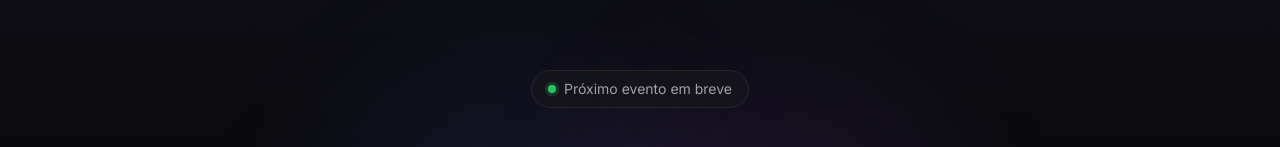
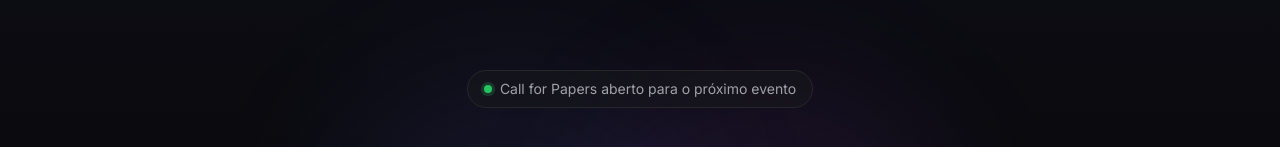
Before and after one commit to valetechtalks/vale-tech-talks, a Next.js app: page / in a window 1280 px wide. Shown: the part 136-283 px from the top of the page. Built offline with nearby package versions, Linux system fonts and the light colour scheme.

Commit message:
Call for Papers CTA

```diff
--- a/src/app/page.tsx
+++ b/src/app/page.tsx
@@ -166,13 +166,18 @@ export default function Home() {
         <div className="absolute bottom-1/4 right-1/4 w-96 h-96 bg-purple-500/10 rounded-full blur-3xl" />
 
         <div className="relative mx-auto max-w-7xl px-4 sm:px-6 lg:px-8 py-32 text-center">
-          <div className="inline-flex items-center gap-2 rounded-full border border-border bg-card/50 px-4 py-2 mb-8">
+          <a
+            href="https://forms.gle/E5jitMFcPAAm8Xhv6"
+            target="_blank"
+            rel="noopener noreferrer"
+            className="inline-flex items-center gap-2 rounded-full border border-border bg-card/50 px-4 py-2 mb-8 transition-all hover:border-green-300 hover:scale-105"
+          >
             <span className="relative flex h-2 w-2">
               <span className="absolute inline-flex h-full w-full animate-ping rounded-full bg-green-400 opacity-75"></span>
               <span className="relative inline-flex h-2 w-2 rounded-full bg-green-500"></span>
             </span>
-            <span className="text-sm text-muted">Próximo evento em breve</span>
-          </div>
+            <span className="text-sm text-muted">Call for Papers aberto para o próximo evento</span>
+          </a>
 
           <h1 className="text-5xl sm:text-7xl font-bold tracking-tight mb-6">
             <span className="gradient-text">Vale Tech Talks</span>
```
